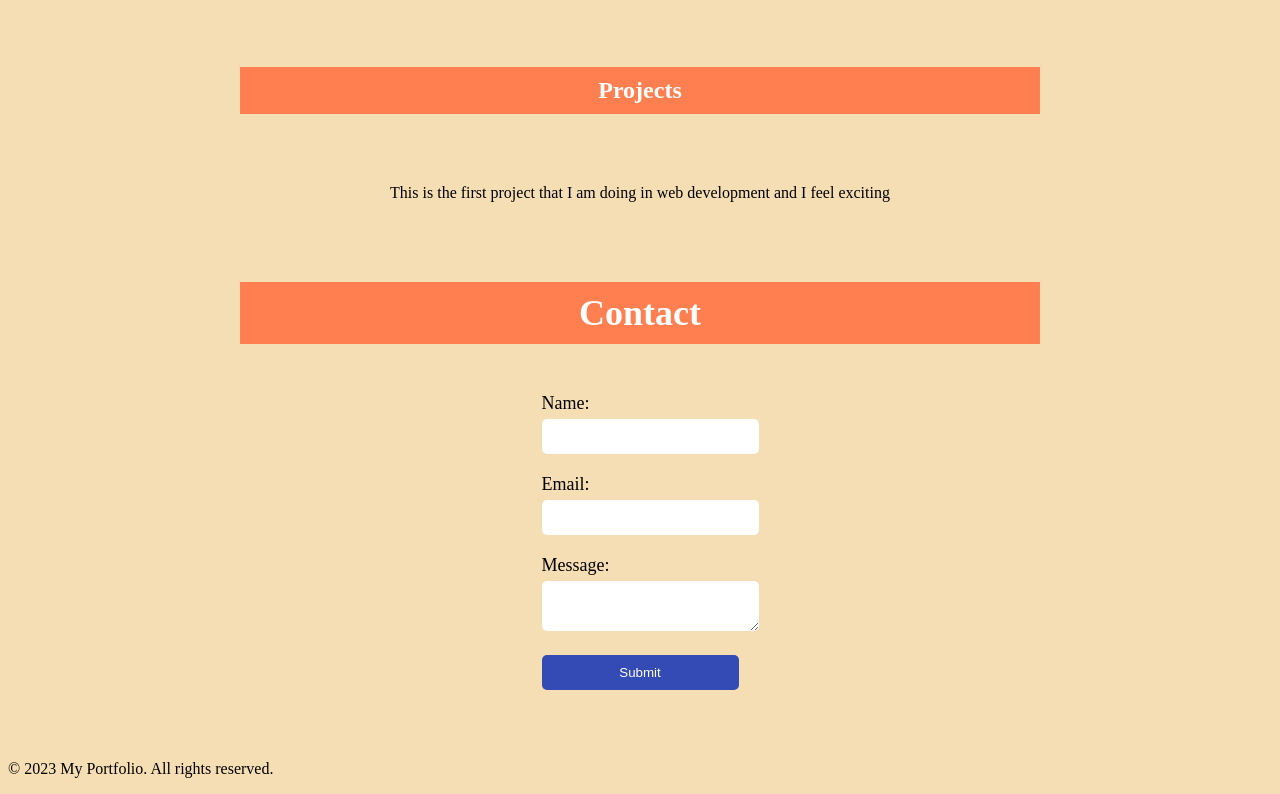
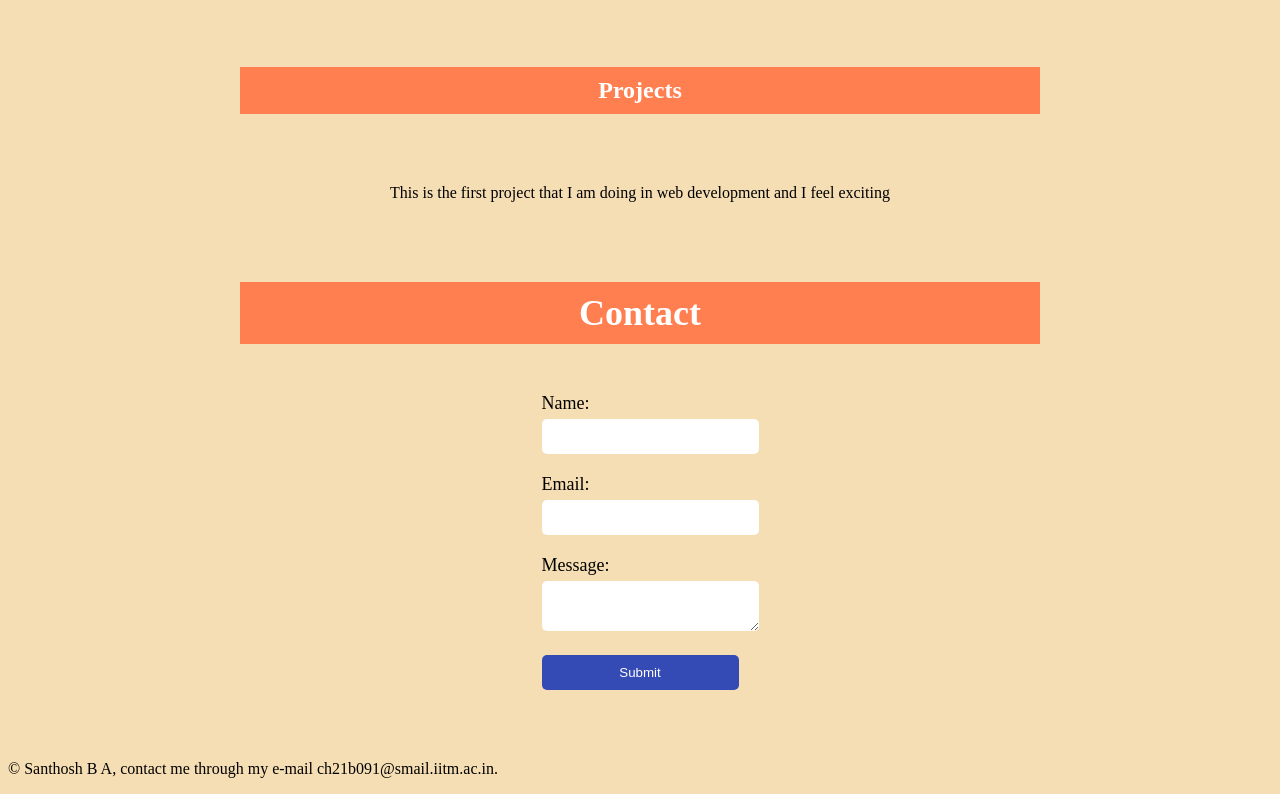
Before and after one commit to santocoder/homepage-santhoshba, a plain HTML site: page index.html in a window 1280 px wide. Shown: the part 1522-2316 px from the top of the page. Drawn offline with Linux system fonts and the light colour scheme.

Commit message:
Update index.html

```diff
--- a/index.html
+++ b/index.html
@@ -74,7 +74,7 @@
     </main>
 
     <footer>
-      <p>&copy; 2023 My Portfolio. All rights reserved.</p>
+      <p>&copy; Santhosh B A, contact me through my e-mail ch21b091@smail.iitm.ac.in.</p>
     </footer>
     </body>
 </html>
```
